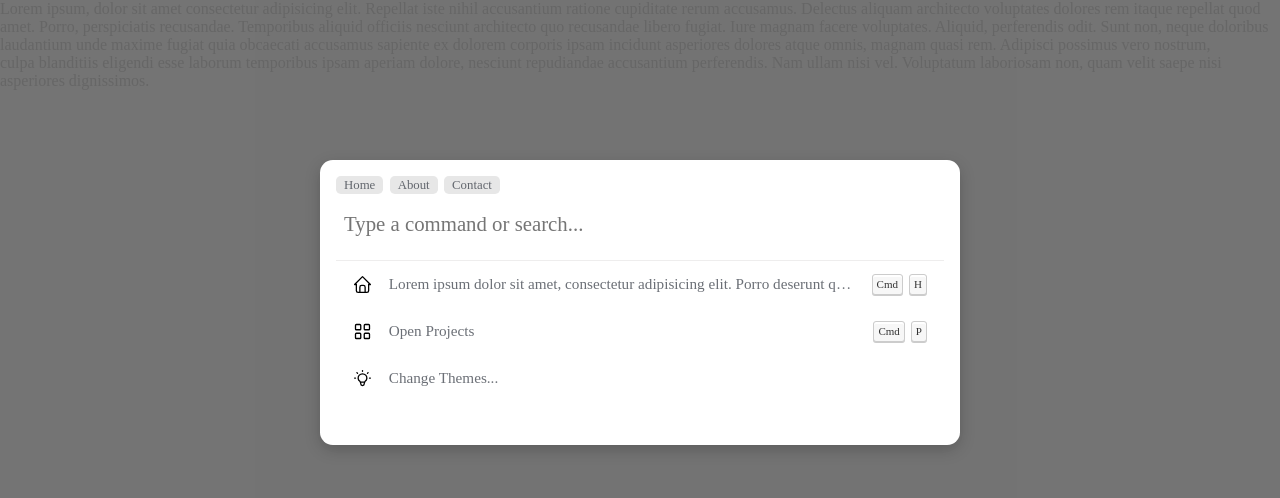
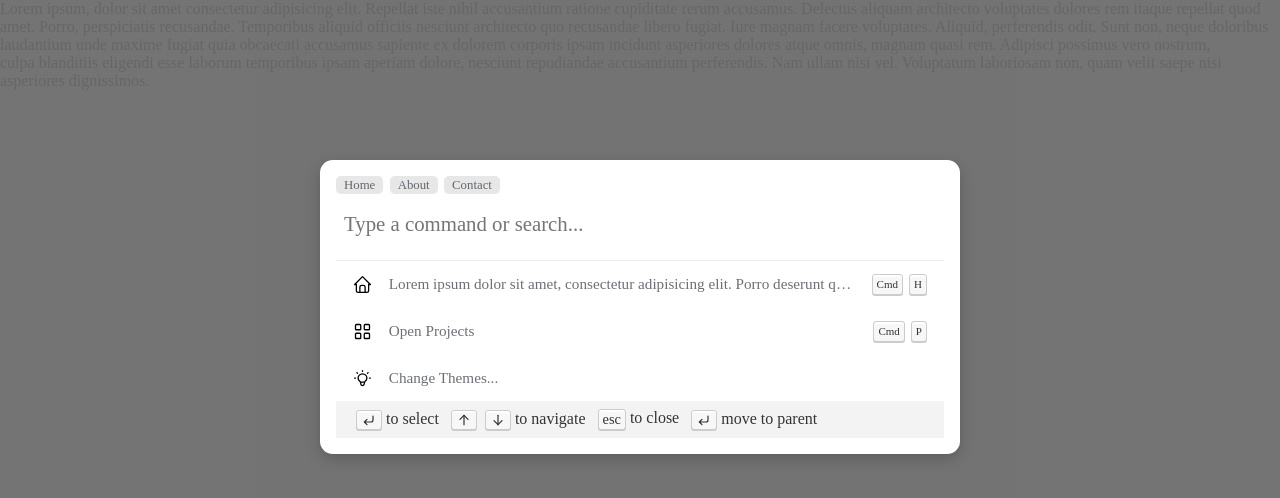
Before and after one commit to LeoLizc/master-keys, a website with bundled scripts: page dev/index.html in a window 1280 px wide. Built offline with nearby package versions, Linux system fonts and the light colour scheme; files whose address does not match are found by name.

Commit message:
footer sketch added to dev

```diff
--- a/dev/index.html
+++ b/dev/index.html
@@ -25,7 +25,35 @@
       <div class="modal"></div>
     </div>
     <master-keys>
-      <footer></footer>
+      <footer>
+        <div class="footer-help">
+          <kbd>
+            <svg xmlns="http://www.w3.org/2000/svg" width="24" height="24" viewBox="0 0 24 24" stroke-width="1.5" stroke="currentColor" fill="none" stroke-linecap="round" stroke-linejoin="round"><path stroke="none" d="M0 0h24v24H0z" fill="none"/><path d="M18 6v6a3 3 0 0 1 -3 3h-10l4 -4m0 8l-4 -4" /></svg>
+          </kbd>
+          to select
+        </div>
+        <div class="footer-help">
+          <kbd>
+            <svg xmlns="http://www.w3.org/2000/svg" width="24" height="24" viewBox="0 0 24 24" stroke-width="1.5" stroke="currentColor" fill="none" stroke-linecap="round" stroke-linejoin="round"><path stroke="none" d="M0 0h24v24H0z" fill="none"/><path d="M12 5l0 14" /><path d="M18 11l-6 -6" /><path d="M6 11l6 -6" /></svg>
+          </kbd>
+          <kbd>
+            <svg xmlns="http://www.w3.org/2000/svg" class="icon icon-tabler icon-tabler-arrow-down" width="24" height="24" viewBox="0 0 24 24" stroke-width="1.5" stroke="currentColor" fill="none" stroke-linecap="round" stroke-linejoin="round"><path stroke="none" d="M0 0h24v24H0z" fill="none"/><path d="M12 5l0 14" /><path d="M18 13l-6 6" /><path d="M6 13l6 6" /></svg>
+          </kbd>
+          to navigate
+        </div>
+        <div class="footer-help">
+          <kbd>
+            esc
+          </kbd>
+          to close
+        </div>
+        <div class="footer-help">
+          <kbd>
+            <svg xmlns="http://www.w3.org/2000/svg" width="24" height="24" viewBox="0 0 24 24" stroke-width="1.5" stroke="currentColor" fill="none" stroke-linecap="round" stroke-linejoin="round"><path stroke="none" d="M0 0h24v24H0z" fill="none"/><path d="M18 6v6a3 3 0 0 1 -3 3h-10l4 -4m0 8l-4 -4" /></svg>
+          </kbd>
+					move to parent
+        </div>
+      </footer>
     </master-keys>
   </body>
 </html>
--- a/dev/style.css
+++ b/dev/style.css
@@ -48,3 +48,42 @@ ul {
 body {
   background-color: rgb(23, 23, 23);
 }
+
+footer {
+  padding: .5rem 1rem;
+  background-color: rgb(242 242 242 / 90%);
+
+  display: flex;
+  align-items: center;
+  /* background-color: red; */
+}
+
+kbd {
+  background-color: rgb(247, 247, 247);
+  border: 1px solid rgb(204, 204, 204);
+  border-radius: 3px;
+  box-shadow: rgb(204, 204, 204) 0px 1px 0px, rgb(255, 255, 255) 0px 2px 0px inset;
+  color: rgb(51, 51, 51);
+  display: inline-block;
+  font-size: 11px;
+  line-height: 1.4;
+  margin: 0px 0.25rem;
+  padding: 1px 4px;
+  white-space: nowrap;
+  /* padding: .2rem .5rem; */
+  font-size: .9rem;
+  font-weight: 500;
+  line-height: 1.2;
+  height: fit-content;
+}
+
+kbd svg {
+  width: 1rem;
+  height: 1rem;
+  stroke-width: 1.8;
+}
+
+.footer-help {
+  display: flex;
+  margin-right: .5rem;
+}
```
